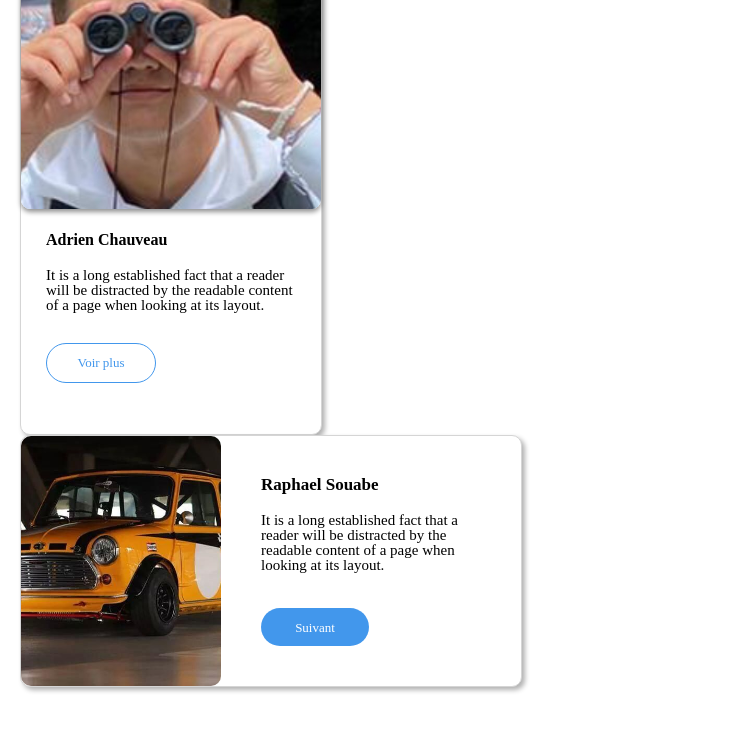
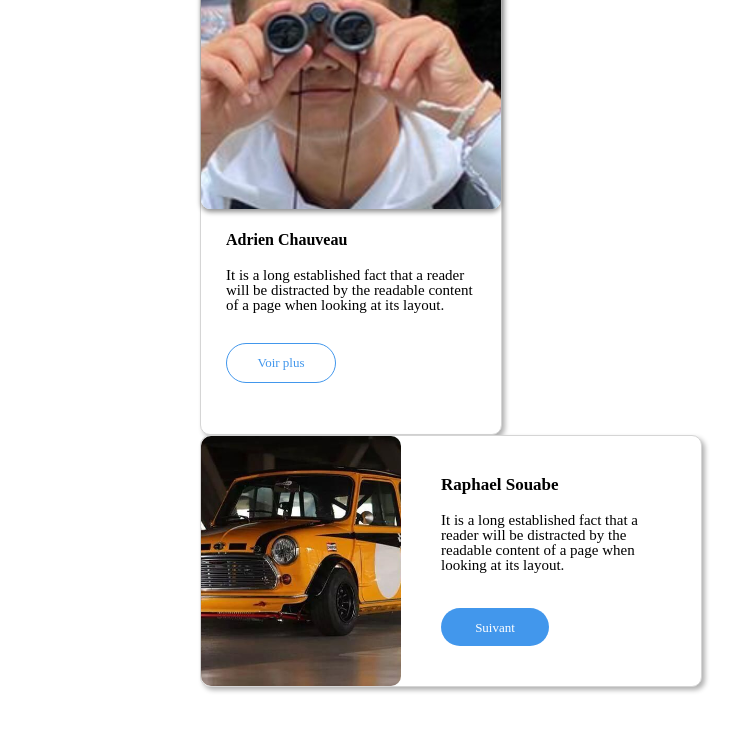
Before and after one commit to MaximeLeduey/FrameworkSass, a website: page index.html in a window 1280 px wide. Shown: the part 47-800 px from the top of the page, without its empty margins (0-752 px from the left). Drawn offline with Linux system fonts and the light colour scheme.

Commit message:
update margin

```diff
--- a/scss/mixins.scss
+++ b/scss/mixins.scss
@@ -65,8 +65,13 @@
 
 @mixin create_margins() {
     @for $i from 1 through 5 {
-        .m#{$i} {
-            margin: 0px 0 + $i * 20px;
+        .mx#{$i} {
+            margin-left: $i * 20px;
+            margin-right: $i * 20px;
+        }
+        .my#{$i} {
+            margin-top: $i * 20px;
+            margin-bottom: $i * 20px;
         }
     }
 }
```
Also changed, not shown: assets/css/output.css, 1 other file.
